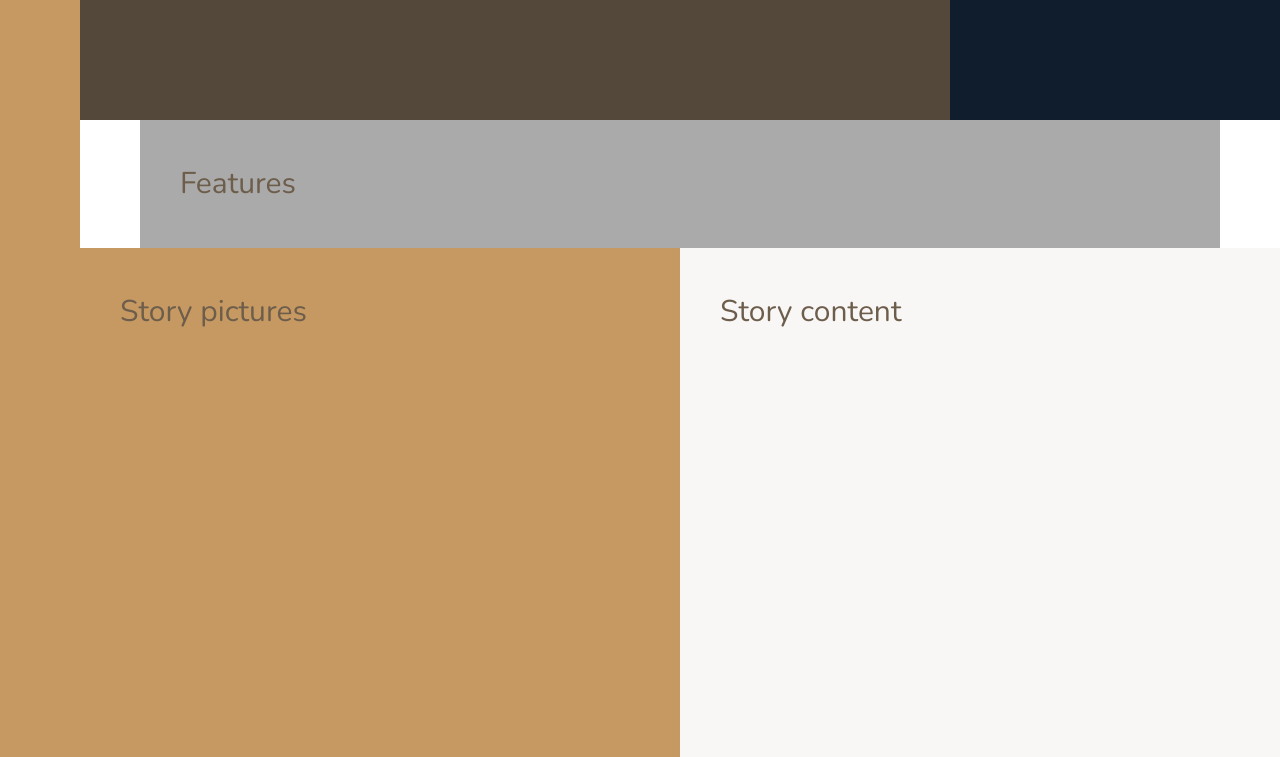
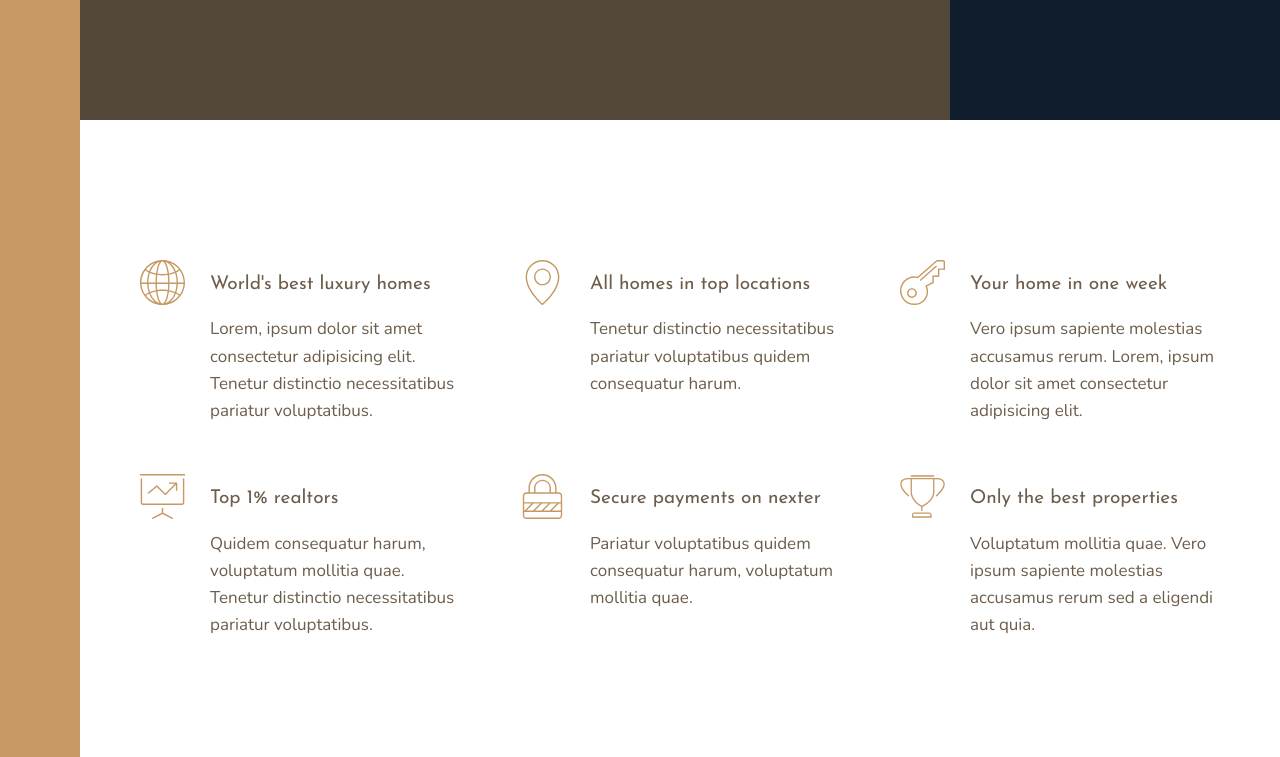
Before and after one commit to PabloAndo/nexter_project, a website: page index.html in a window 1280 px wide. Shown: the part 520-1277 px from the top of the page. Drawn offline with nearby package versions, Linux system fonts and the light colour scheme.

Commit message:
Feature section

```diff
--- a/index.html
+++ b/index.html
@@ -28,7 +28,68 @@
     </div>
 
     <section class="features">
-      Features
+      <div class="feature">
+        <svg class="feature__icon">
+          <use xlink:href="img/sprite.svg#icon-global"></use>
+        </svg>
+        <h4 class="heading-4">World's best luxury homes</h4>
+        <p class="feature__text">
+          Lorem, ipsum dolor sit amet consectetur adipisicing elit. Tenetur distinctio necessitatibus pariatur
+          voluptatibus.
+        </p>
+      </div>
+
+      <div class="feature">
+        <svg class="feature__icon">
+          <use xlink:href="img/sprite.svg#icon-map-pin"></use>
+        </svg>
+        <h4 class="heading-4 heading--dark">All homes in top locations</h4>
+        <p class="feature__text">
+          Tenetur distinctio necessitatibus pariatur voluptatibus quidem consequatur harum.
+        </p>
+      </div>
+
+      <div class="feature">
+        <svg class="feature__icon">
+          <use xlink:href="img/sprite.svg#icon-key"></use>
+        </svg>
+        <h4 class="heading-4 heading-4--dark">Your home in one week</h4>
+        <p class="feature__text">
+          Vero ipsum sapiente molestias accusamus rerum. Lorem, ipsum dolor sit amet consectetur adipisicing
+          elit.
+        </p>
+      </div>
+
+      <div class="feature">
+        <svg class="feature__icon">
+          <use xlink:href="img/sprite.svg#icon-presentation"></use>
+        </svg>
+        <h4 class="heading-4 heading-4--dark">Top 1% realtors</h4>
+        <p class="feature__text">
+          Quidem consequatur harum, voluptatum mollitia quae. Tenetur distinctio necessitatibus pariatur
+          voluptatibus.
+        </p>
+      </div>
+
+      <div class="feature">
+        <svg class="feature__icon">
+          <use xlink:href="img/sprite.svg#icon-lock"></use>
+        </svg>
+        <h4 class="heading-4 heading-4--dark">Secure payments on nexter</h4>
+        <p class="feature__text">
+          Pariatur voluptatibus quidem consequatur harum, voluptatum mollitia quae.
+        </p>
+      </div>
+
+      <div class="feature">
+        <svg class="feature__icon">
+          <use xlink:href="img/sprite.svg#icon-trophy"></use>
+        </svg>
+        <h4 class="heading-4 heading-4--dark">Only the best properties</h4>
+        <p class="feature__text">
+          Voluptatum mollitia quae. Vero ipsum sapiente molestias accusamus rerum sed a eligendi aut quia.
+        </p>
+      </div>
     </section>
 
     <div class="story__pictures">
--- a/package.json
+++ b/package.json
@@ -5,7 +5,7 @@
   "main": "index.js",
   "scripts": {
     "watch:sass": "node-sass sass/main.scss css/style.css -w",
-    "devserver": "live-server",
+    "devserver": "live-server --browser=firefox",
     "start": "npm-run-all --parallel devserver watch:sass",
     "compile:sass": "node-sass sass/main.scss css/style.comp.css",
     "prefix:css": "postcss --use autoprefixer -b 'last 10 versions' css/style.comp.css -o css/style.prefix.css",
--- a/sass/_base.scss
+++ b/sass/_base.scss
@@ -43,10 +43,4 @@ body {
       [col-start] minmax(min-content, 14rem) [col-end]
     )
     [center-end] minmax(6rem, 1fr) [full-end];
-
-  //FIXME: only for dev porpoises
-  & > * {
-    padding: 40px;
-    font-size: 3rem;
-  }
 }
--- a/sass/_features.scss
+++ b/sass/_features.scss
@@ -1,4 +1,29 @@
 .features {
-  background-color: $color-grey-light-2;
   grid-column: center-start / center-end;
+
+  margin: 15rem 0;
+
+  display: grid;
+  // grid-template-columns: repeat(3, 1fr);
+  grid-template-columns: repeat(auto-fit, minmax(25rem, 1fr));
+  grid-gap: 6rem;
+  align-items: start;
 }
+
+.feature {
+  display: grid;
+  grid-template-columns: min-content 1fr;
+  grid-row-gap: 1.5rem;
+  grid-column-gap: 2.5rem;
+
+  &__icon {
+    fill: $color-primary;
+    width: 4.5rem;
+    height: 4.5rem;
+    grid-row: 1 / span 2;
+    transform: translateY(-1rem);
+  }
+  &__text {
+    font-size: 1.7rem;
+  }
+}
--- a/sass/_typography.scss
+++ b/sass/_typography.scss
@@ -0,0 +1,29 @@
+%heading {
+  font-family: $font-display;
+  font-weight: 400;
+}
+
+.heading-1 {
+  @extend %heading;
+}
+
+.heading-2 {
+  @extend %heading;
+}
+
+.heading-3 {
+  @extend %heading;
+}
+
+.heading-4 {
+  @extend %heading;
+  font-size: 1.9rem;
+
+  &--light {
+    color: $color-grey-light-1;
+  }
+
+  &--dark {
+    color: $color-grey-dark-2;
+  }
+}
```
Also changed, not shown: css/style.css.
